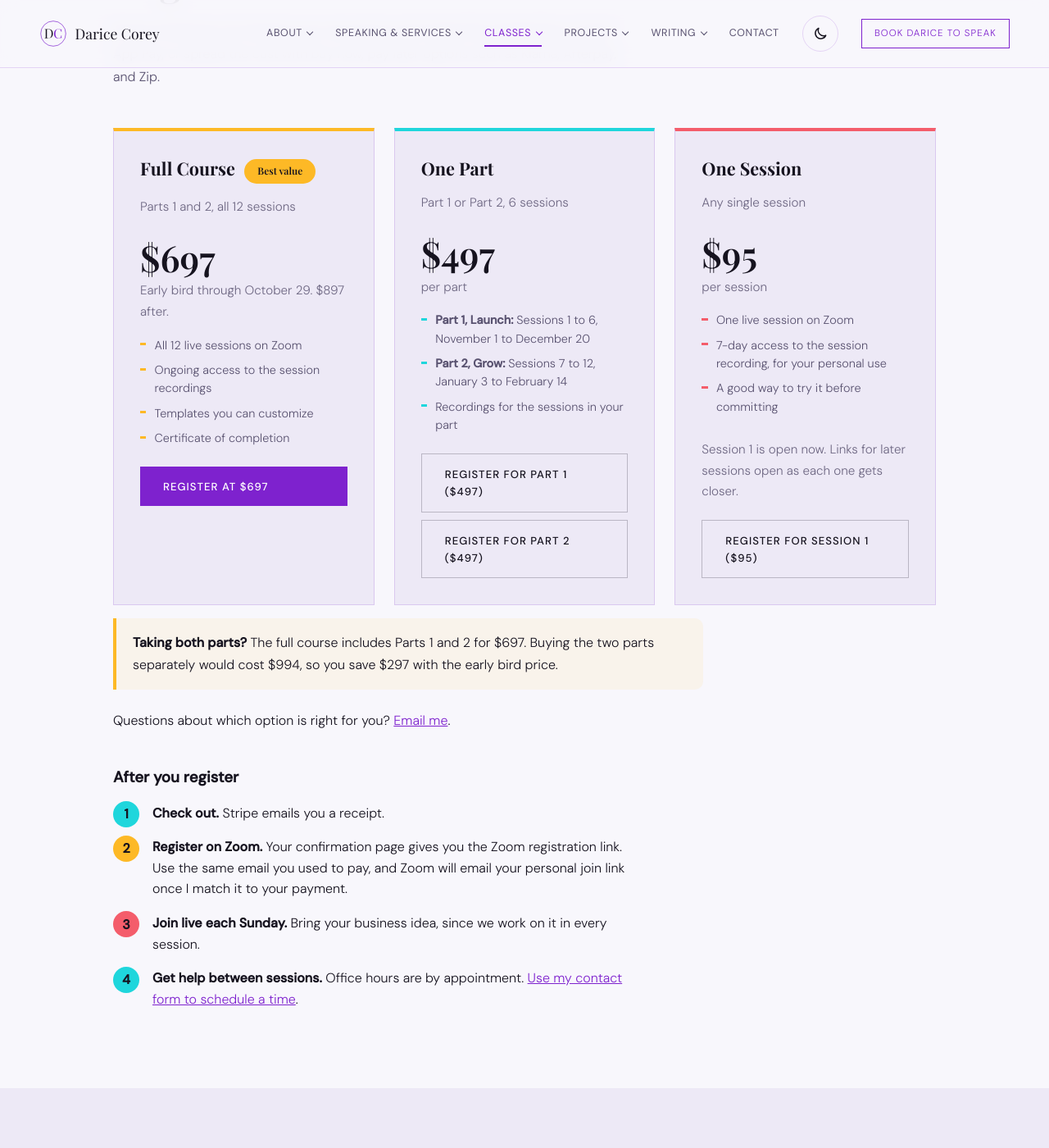
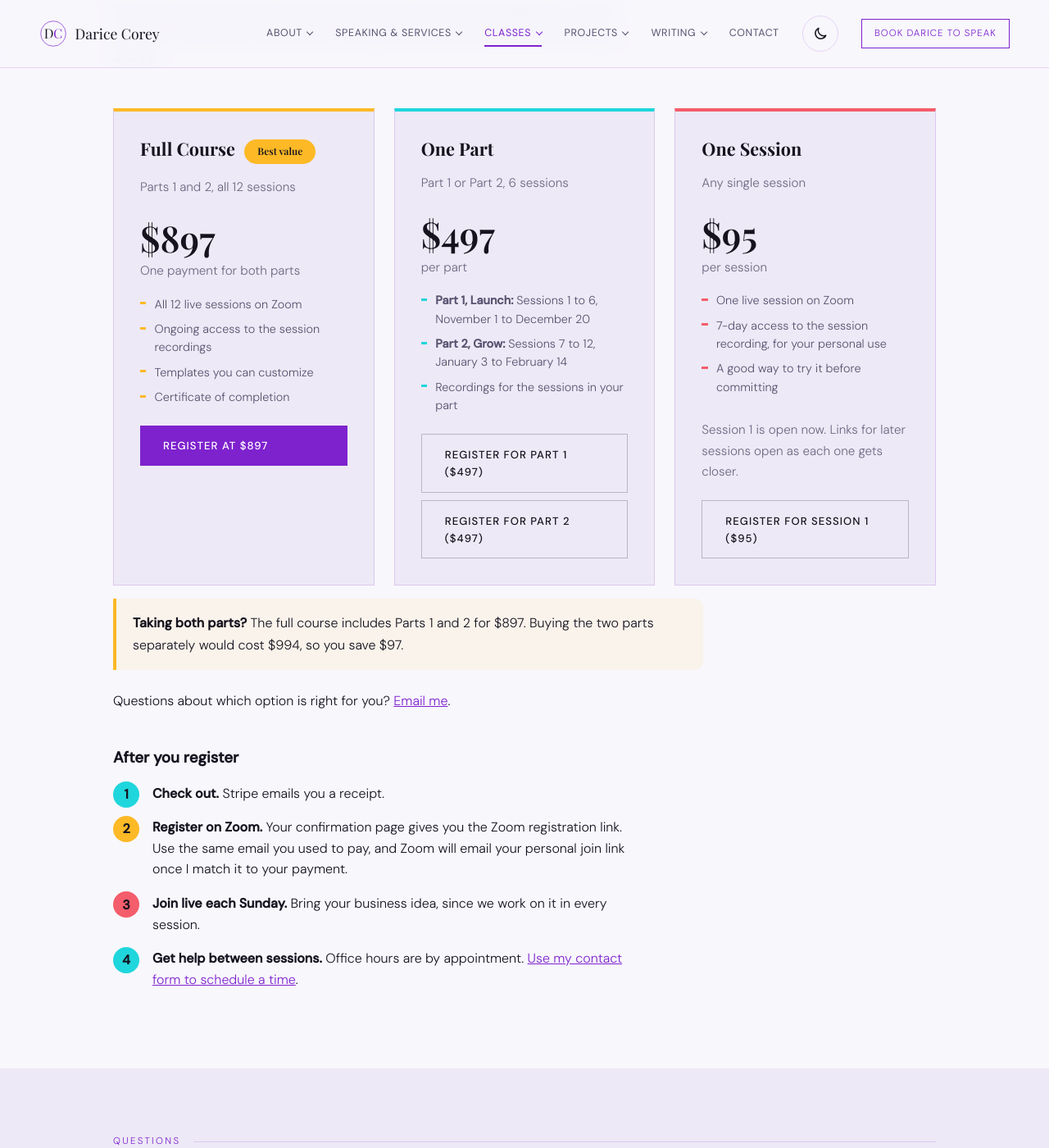
Before and after one commit to dcoreyrasm/dcoreyrasm.github.io, a Jekyll site: the page built from start-your-business.html, in a window 1280 px wide and 1400 px high, scrolled down 5328 px. Shown: the whole window at 82% size. Built offline with Jekyll 4.4.1, drawn with Linux system fonts in a browser that asks for light colours; some web fonts are replaced; some of the changed text lies outside the part shown.

Commit message:
Close Start Your Business early bird: full course now $897
Point full-course buttons to the $897 payment link, update the hero pill,
quick facts, cost box, pricing card, and savings note, and remove early bird
wording from the homepage, Classes page, and Community AI page.

Co-Authored-By: Claude Opus 5.5 <noreply@anthropic.com>
Claude-Session: https://claude.ai/code/session_01CVTrh3xqG5RQK5WN8V6MV3

```diff
--- a/classes.html
+++ b/classes.html
@@ -61,7 +61,7 @@
             <p>Go from idea to open for business in 12 live Sunday sessions. You'll leave with a tested business idea, your own brand, a published website, a self-running newsletter, and payment links you can customize without coding.</p>
             <ul>
               <li>12 Sundays, 2:00 to 3:30 PM Eastern, November 1 to February 14</li>
-              <li>Early bird $697 for the full course through October 29, then $897</li>
+              <li>$897 for the full course</li>
               <li>Or one part for $497, or one session for $95</li>
             </ul>
             <div class="class-actions">
--- a/community-ai/index.html
+++ b/community-ai/index.html
@@ -70,7 +70,7 @@
       <aside aria-labelledby="cf-announce-heading" style="margin:2rem 0 0;padding:1.5rem 1.75rem;background:var(--bg2);border:1px solid var(--line);border-top:4px solid var(--pop-gold);border-radius:8px;">
         <p class="section-label" style="margin-bottom:.5rem;">From Darice</p>
         <h2 id="cf-announce-heading" style="font-family:var(--serif);font-weight:400;font-size:1.4rem;line-height:1.3;color:var(--cream);margin:0 0 .6rem;">Now enrolling: two live classes on Zoom</h2>
-        <p style="line-height:1.7;margin:0 0 .5rem;max-width:720px;"><span class="pop-dot gold" aria-hidden="true"></span><strong>Start Your Business in 12 Sessions Using AI</strong> starts Sunday, November 1. Early bird pricing runs through October 29.</p>
+        <p style="line-height:1.7;margin:0 0 .5rem;max-width:720px;"><span class="pop-dot gold" aria-hidden="true"></span><strong>Start Your Business in 12 Sessions Using AI</strong> starts Sunday, November 1. The full course is $897.</p>
         <p style="line-height:1.7;margin:0 0 .5rem;max-width:720px;"><span class="pop-dot teal" aria-hidden="true"></span><strong>AI for Beginners</strong> is a ChatGPT series on Thursdays, 7:00 to 8:00 PM Eastern. Part 2 is October 29, and each part is $50.</p>
         <p style="line-height:1.7;margin:0 0 1rem;max-width:720px;">Coming soon: beginner workshops on Claude, Gemini, and Copilot.</p>
         <div class="hero-ctas" style="margin:0;">
--- a/index.html
+++ b/index.html
@@ -107,7 +107,7 @@
         </div>
         <div class="class-feature pop-card gold" aria-labelledby="class-feature-heading">
           <ul class="pop-pills" aria-label="Course highlights">
-            <li class="pop-pill gold">Early bird $697 through October 29</li>
+            <li class="pop-pill gold">Full course $897</li>
             <li class="pop-pill teal">Starts Sunday, November 1</li>
             <li class="pop-pill rose">No tech background needed</li>
           </ul>
--- a/start-your-business.html
+++ b/start-your-business.html
@@ -84,15 +84,15 @@
         <p class="section-label" style="color:var(--coral);">Live Course on Zoom</p>
         <h1 class="section-heading" style="color:#fff;">Start Your Business in 12 Sessions Using AI</h1>
         <p style="font-size:1.1rem;color:rgba(255,255,255,.9);max-width:640px;line-height:1.7;margin-bottom:1.5rem;">Go from idea to open for business on a small budget. Every session ends with something real you built.</p>
-        <ul class="pop-pills" aria-label="Course highlights"><li class="pop-pill gold">Early bird $697 through Oct 29</li><li class="pop-pill teal">No tech background needed</li><li class="pop-pill rose">Starts November 1</li></ul>
+        <ul class="pop-pills" aria-label="Course highlights"><li class="pop-pill gold">Full course $897</li><li class="pop-pill teal">No tech background needed</li><li class="pop-pill rose">Starts November 1</li></ul>
         <dl class="quick-facts">
           <div><dt>When</dt><dd>12 Sundays, 2:00 to 3:30 PM Eastern</dd></div>
           <div><dt>Dates</dt><dd>November 1, 2026 to February 14, 2027</dd></div>
           <div><dt>Where</dt><dd>Live on Zoom, with recordings</dd></div>
-          <div><dt>Price</dt><dd>$697 through October 29, then $897</dd></div>
+          <div><dt>Price</dt><dd>$897 for the full course</dd></div>
         </dl>
         <div class="hero-ctas">
-          <a href="https://buy.stripe.com/bJe00k1cP0un8umc9n6J20b" class="btn-primary" target="_blank" rel="noopener">Register at the Early Bird Price ($697)</a>
+          <a href="https://buy.stripe.com/6oUbJ2cVx6SLaCuehv6J20d" class="btn-primary" target="_blank" rel="noopener">Register at $897</a>
           <a href="https://buy.stripe.com/6oUcN6g7J5OH5ia4GV6J20c" class="btn-ghost" style="color:#fff;border-color:rgba(255,255,255,.6);" target="_blank" rel="noopener">Try Session 1 for $95</a>
           <a href="#schedule-heading" class="btn-ghost" style="color:#fff;border-color:rgba(255,255,255,.3);">See What You'll Build</a>
         </div>
@@ -207,10 +207,10 @@
           <p class="cost-plus">before a single hour of consulting</p>
           <p class="cost-arrow" aria-hidden="true">&darr;</p>
           <p class="cost-total-label">This course</p>
-          <p class="cost-ours"><span class="sr-only">Course price: </span>$697</p>
-          <p class="cost-plus">early bird through October 29 &middot; $897 after &middot; and you keep the skills</p>
+          <p class="cost-ours"><span class="sr-only">Course price: </span>$897</p>
+          <p class="cost-plus">for all 12 sessions &middot; and you keep the skills</p>
           <p class="cost-plus" style="margin-top:.75rem;">plus your own tools and startup costs (see below)</p>
-          <a href="https://buy.stripe.com/bJe00k1cP0un8umc9n6J20b" class="btn-primary" target="_blank" rel="noopener">Save My Seat at $697</a>
+          <a href="https://buy.stripe.com/6oUbJ2cVx6SLaCuehv6J20d" class="btn-primary" target="_blank" rel="noopener">Register at $897</a>
         </div>
         <div class="pop-callout" style="margin:2rem auto 0;">
           <p style="margin:0 0 .5rem;"><strong>What else you'll need</strong></p>
@@ -232,15 +232,15 @@
           <div class="service-card pop-card gold">
             <h3>Full Course <span class="pop-pill gold" style="font-size:.75rem;vertical-align:middle;margin-left:.4rem;">Best value</span></h3>
             <p class="price-note" style="margin-top:.25rem;">Parts 1 and 2, all 12 sessions</p>
-            <p class="price-big">$697</p>
-            <p class="price-note">Early bird through October 29. $897 after.</p>
+            <p class="price-big">$897</p>
+            <p class="price-note">One payment for both parts</p>
             <ul>
               <li>All 12 live sessions on Zoom</li>
               <li>Ongoing access to the session recordings</li>
               <li>Templates you can customize</li>
               <li>Certificate of completion</li>
             </ul>
-            <a href="https://buy.stripe.com/bJe00k1cP0un8umc9n6J20b" class="btn-primary" target="_blank" rel="noopener">Register at $697</a>
+            <a href="https://buy.stripe.com/6oUbJ2cVx6SLaCuehv6J20d" class="btn-primary" target="_blank" rel="noopener">Register at $897</a>
           </div>
           <div class="service-card pop-card teal">
             <h3>One Part</h3>
@@ -271,7 +271,7 @@
             <a href="https://buy.stripe.com/6oUcN6g7J5OH5ia4GV6J20c" class="btn-ghost" target="_blank" rel="noopener">Register for Session 1 ($95)</a>
           </div>
         </div>
-        <p class="pop-callout"><strong>Taking both parts?</strong> The full course includes Parts 1 and 2 for $697. Buying the two parts separately would cost $994, so you save $297 with the early bird price.</p>
+        <p class="pop-callout"><strong>Taking both parts?</strong> The full course includes Parts 1 and 2 for $897. Buying the two parts separately would cost $994, so you save $97.</p>
         <p style="line-height:1.75;max-width:720px;">Questions about which option is right for you? <a href="mailto:info@daricecorey.com?subject=Start%20Your%20Business%20course%20question" style="color:var(--coral);">Email me</a>.</p>
         <h3 id="how-heading" style="margin-top:2.5rem;">After you register</h3>
         <ol class="steps-list">
```
